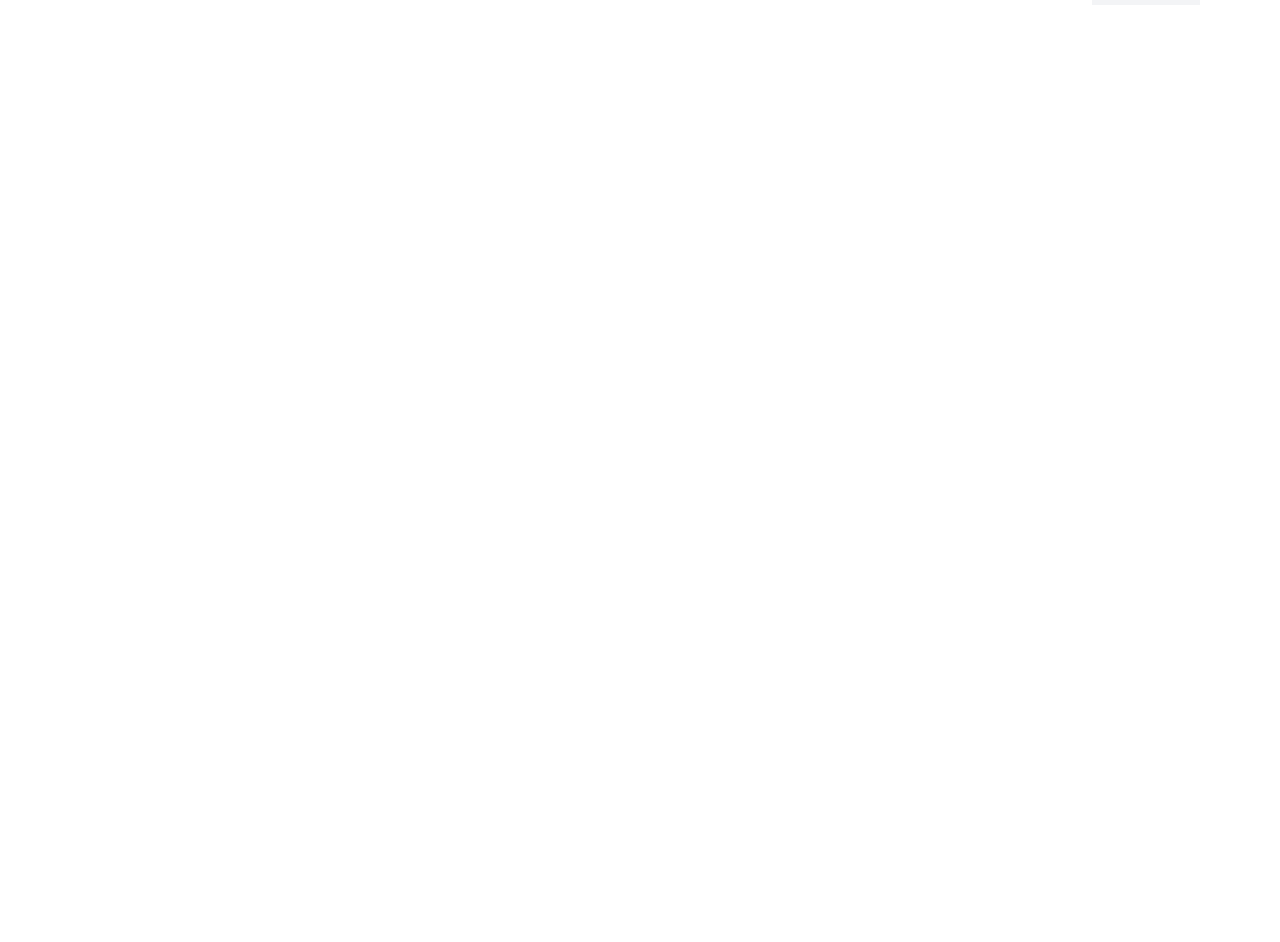
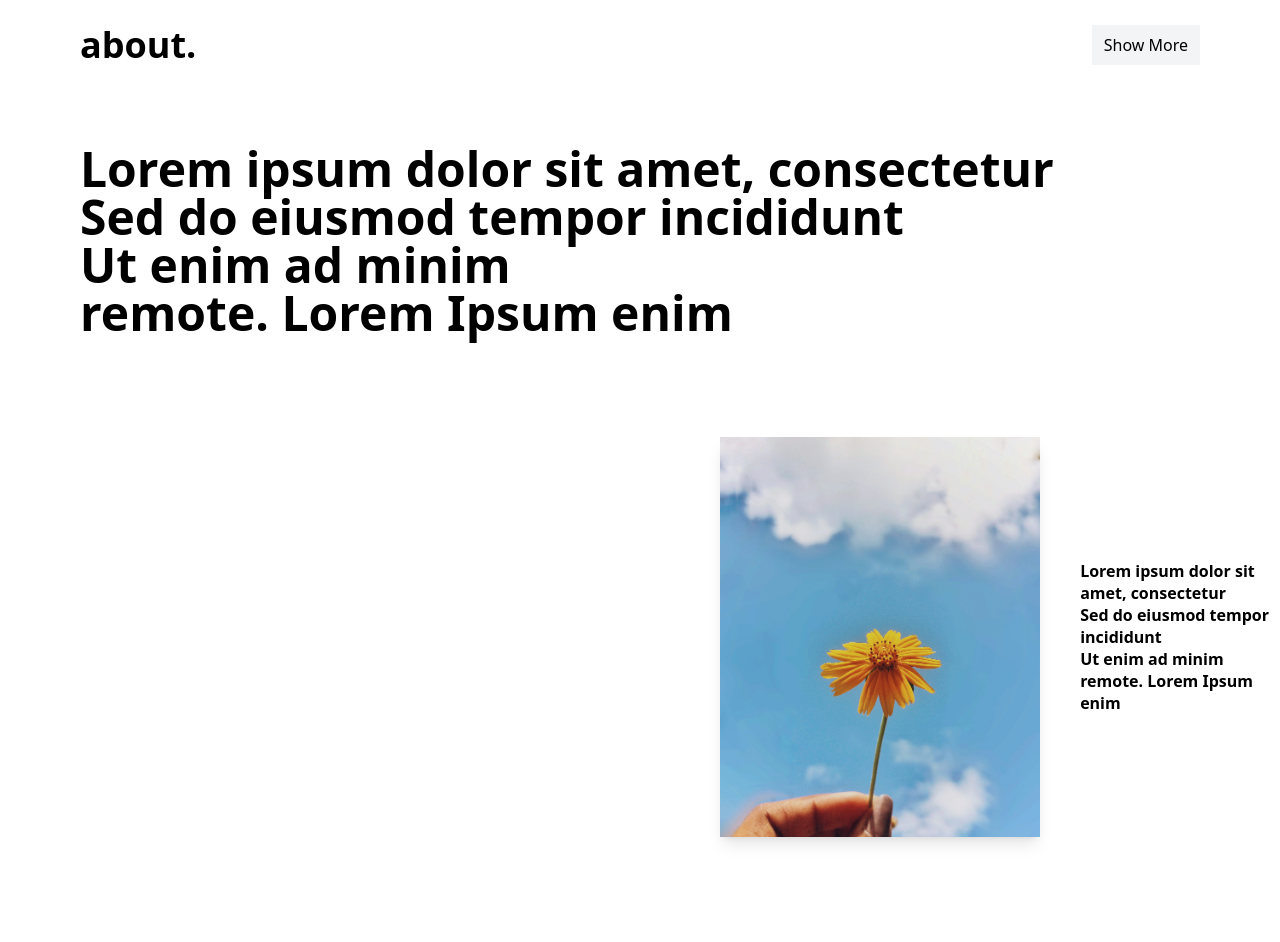
Before and after one commit to AssassinMaeve/portfolio-demo, a Next.js app: page / in a window 1280 px wide. Shown: the part 3930-4872 px from the top of the page. Before the commit the page ends 3939 px from the top, so only its background shows below. Built offline with nearby package versions, Linux system fonts and the light colour scheme.

Commit message:
white bg added and footer and bottom part of the site added

```diff
--- a/src/app/page.js
+++ b/src/app/page.js
@@ -3,6 +3,7 @@
 import NavBar from "./components/NavBar";
 import { Copy, Check } from "lucide-react";
 import { useState } from "react";
+import Footer from "./components/Footer";
 
 export default function Home() {
   const email = "example@example.com";
@@ -19,7 +20,7 @@
   };
 
   return (
-    <main>
+    <main className="bg-white">
       <NavBar />
       <section className="mt-20 ml-50 flex justify-between items-start px-20">
         {/* LEFT SIDE */}
@@ -84,8 +85,6 @@
                 <h3 className="text-white text-2xl font-semibold">Project 2</h3>
                 </div>
             </div>
-
-
             </section>
 
             <section className="mt-25 flex gap-10 px-20">
@@ -116,13 +115,50 @@
 
         <div className="max-w text-black border-b border-gray-200 pt-15"></div>
       <div className="flex items-center justify-between px-20 pt-10">
-        <h6 className="text-4xl font-semibold">about.</h6>
+        <h6 className="text-4xl pt-15 pb-15 font-semibold">about.</h6>
         <button className="px-3 py-2  transition duration-300 bg-gray-100 text-1xl hover:bg-black hover:text-white">
             Show More
         </button>
       </div>
 
+      <div>
+        {/* LEFT SIDE */}
+        <div className="max-w">
+          <p className="text-5xl pt-5 pl-20 font-semibold pb-25">
+             Lorem ipsum dolor sit amet, consectetur
+            <br></br>Sed do eiusmod tempor incididunt<br></br>Ut enim ad minim<br></br> remote. Lorem Ipsum enim
+          </p>
+        </div>
+      </div>
 
+      {/* Profile Picture 4 */}
+        <div className="flex items-center ml-180 mb-40 gap-10">
+          {/* Image */}
+          <div className="relative w-130 h-100 overflow-hidden shadow-lg group">
+            <img
+              className="w-full h-full object-cover object-right transform transition duration-500 group-hover:scale-110"
+              src="/images/image-1.jpg"
+              alt="Profile Picture"
+            />
+            <div className="absolute inset-0 bg-black bg-opacity-50 flex items-center justify-center opacity-0 group-hover:opacity-50 transition duration-500">
+              <h3 className="text-white text-2xl font-semibold">Profile Picture</h3>
+            </div>
+          </div>
+
+  {/* Text about yourself */}
+        <div className="max-w">
+          <p className="text-1xl font-semibold leading-snug">
+            Lorem ipsum dolor sit amet, consectetur
+            <br />
+            Sed do eiusmod tempor incididunt
+            <br />
+            Ut enim ad minim
+            <br />
+            remote. Lorem Ipsum enim
+          </p>
+        </div>
+      </div>
+<Footer></Footer>
       </div>
     </main>
   );
```
